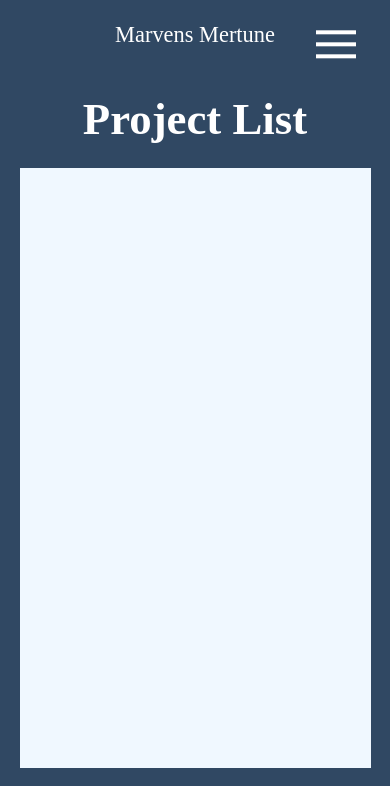
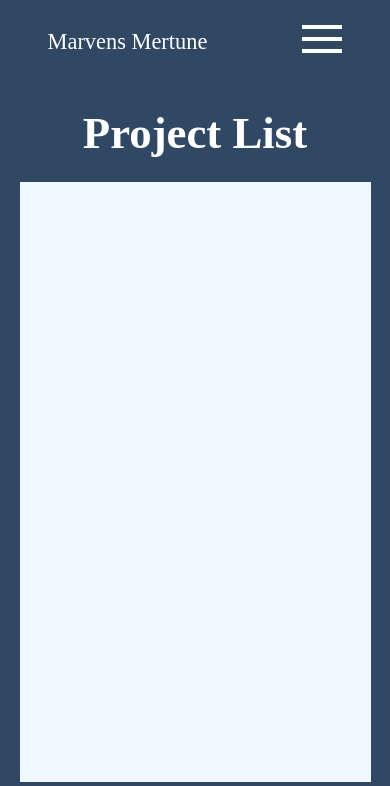
Before and after one commit to mmertune/Personal-Portfolio, a plain HTML site: page html/projects.html in a window 390 px wide. Shown: the top 786 px of the page. Drawn offline with Linux system fonts and the light colour scheme.

Commit message:
fixed positioning of burger menu on project file
the burger menu on the project page was in a fixed position on the
page but it was modified to move with the nav

```diff
--- a/css/style.css
+++ b/css/style.css
@@ -88,7 +88,7 @@ i {
   stroke-width: 5px;
   stroke: #ffffff;
   cursor: pointer;
-z-index: 10;
+  z-index: 10;
 }
 /* Side Menu for Mobile */
 
@@ -106,16 +106,16 @@ z-index: 10;
   flex-direction: column;
   z-index: 10;
 }
-.aside-nav-links{
+.aside-nav-links {
   display: flex;
   flex-direction: column;
   font-size: 3rem;
   margin-bottom: 1rem;
 }
-.aside-nav-links li{
+.aside-nav-links li {
   margin-bottom: 1rem;
 }
-.aside-social-links{
+.aside-social-links {
   margin-bottom: 2rem;
 }
 /* Background SVG */
@@ -309,7 +309,6 @@ label {
     grid-row: 4;
     grid-column: 2/4;
   }
-
 }
 @media screen and (max-width: 1000px) {
   .nav-links a {
@@ -341,8 +340,8 @@ label {
     stroke: white;
   }
   .nav-links,
-  .social-links,nav
-  .theme-switch {
+  .social-links,
+  nav .theme-switch {
     display: none;
   }
 
@@ -381,4 +380,8 @@ label {
     grid-template-columns: repeat(1, 2fr);
     grid-auto-rows: 600px;
   }
+  .project-nav .burger-menu {
+    position: static;
+  }
+
 }
--- a/html/projects.html
+++ b/html/projects.html
@@ -12,8 +12,8 @@
     <title>Projects</title>
   </head>
   <body>
-    <nav class="flex-row full-width margin-top-1">
-      <a href="/index.html#Home">Marvens Mertune</a>
+    <nav class="flex-row full-width margin-top-1 project-nav">
+      <a href="/index.html#Home" class="home-logo">Marvens Mertune</a>
       <ul class="nav-links">
         <li><a href="/index.html#Home">Home</a></li>
         <li><a href="/index.html#About">About</a></li>
```
